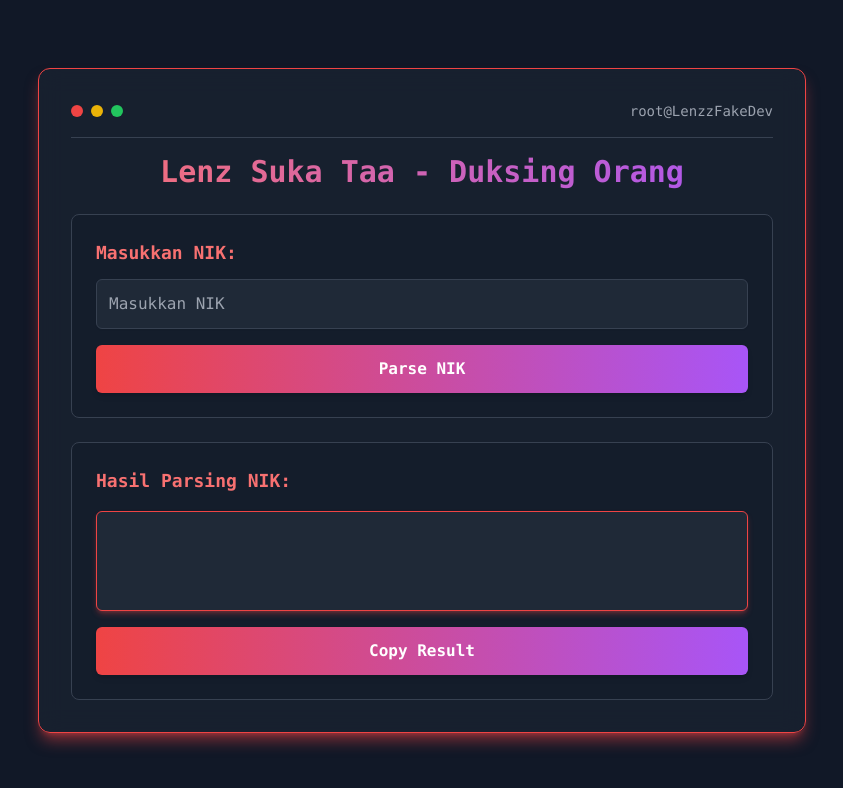
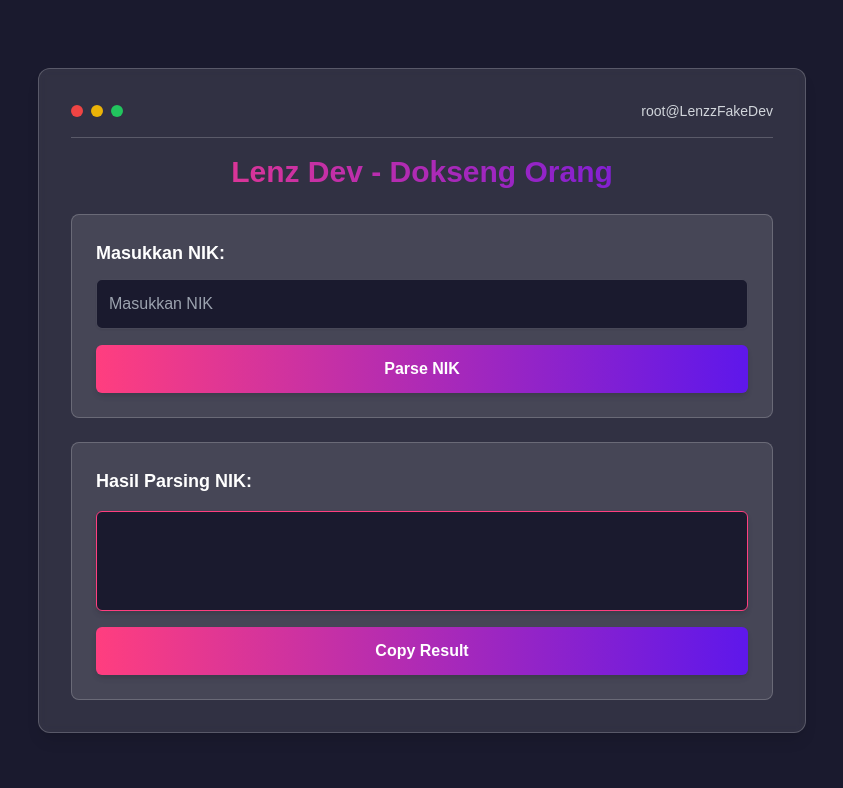
Before and after one commit to LenzDev/duksing, a plain HTML site: page index.html in a window 1280 px wide. Shown: the whole page, without its empty margins (218-1061 px from the left). Drawn offline with nearby package versions, Linux system fonts and the light colour scheme.

Commit message:
Update index.html

```diff
--- a/index.html
+++ b/index.html
@@ -3,12 +3,30 @@
 <head>
     <meta charset="UTF-8">
     <meta name="viewport" content="width=device-width, initial-scale=1.0">
-    <meta name="description" content="Tools dokseng orang by:LenzDev">
+    <meta name="description" content="Tools dokseng orang by: LenzDev">
     <meta property="og:image" content="https://f.top4top.io/p_33512x58s0.jpg">
     <title>Dokseng Orang</title>
     <script src="https://cdn.tailwindcss.com"></script>
-    <script type="text/javascript" src="src/nik-parser.js"></script>
     <script>
+        tailwind.config = {
+            theme: {
+                extend: {
+                    fontFamily: {
+                        poppins: ["Poppins", "sans-serif"],
+                    },
+                    colors: {
+                        primary: "#ff3e7f",
+                        secondary: "#5e17eb",
+                        dark: "#1a1a2e",
+                        glass: "rgba(255, 255, 255, 0.1)"
+                    },
+                    backdropBlur: {
+                        sm: "4px",
+                    }
+                }
+            }
+        };
+
         function parseNIK() {
             const nik = document.getElementById('nikInput').value;
             nikParse(nik, function(result) {
@@ -26,45 +44,51 @@
             });
         }
     </script>
+    <style>
+        ::selection {
+            background: #ff3e7f;
+            color: white;
+        }
+    </style>
 </head>
-<body class="bg-gray-900 text-red-400 font-mono flex items-center justify-center min-h-screen">
+<body class="bg-dark text-white font-poppins flex items-center justify-center min-h-screen">
 
-    <div class="relative bg-gray-800 bg-opacity-50 border border-red-500 shadow-lg shadow-red-500/50 rounded-xl p-8 w-full max-w-3xl backdrop-blur-md">
+    <div class="relative bg-glass border border-white/20 backdrop-blur-sm shadow-lg rounded-xl p-8 w-full max-w-3xl">
 
         <!-- HEADER -->
-        <div class="flex justify-between items-center border-b border-gray-700 pb-4">
+        <div class="flex justify-between items-center border-b border-white/20 pb-4">
             <div class="flex items-center space-x-2">
                 <div class="w-3 h-3 bg-red-500 rounded-full"></div>
                 <div class="w-3 h-3 bg-yellow-500 rounded-full"></div>
                 <div class="w-3 h-3 bg-green-500 rounded-full"></div>
             </div>
-            <span class="text-sm text-gray-400">root@LenzzFakeDev</span>
+            <span class="text-sm text-gray-300">root@LenzzFakeDev</span>
         </div>
 
         <!-- TITLE -->
-        <h1 class="text-3xl font-bold text-transparent bg-clip-text bg-gradient-to-r from-red-400 to-purple-500 text-center mt-4">
-            Lenz Suka Taa - Duksing Orang
+        <h1 class="text-3xl font-bold text-center mt-4 bg-clip-text text-transparent bg-gradient-to-r from-primary to-secondary">
+            Lenz Dev - Dokseng Orang
         </h1>
 
         <!-- INPUT FORM -->
-        <div class="bg-gray-900 bg-opacity-30 border border-gray-700 p-6 rounded-lg mt-6">
+        <div class="bg-white/10 border border-white/20 p-6 rounded-lg mt-6">
             <label for="nikInput" class="block text-lg font-semibold mb-3">Masukkan NIK:</label>
             <input type="text" id="nikInput" placeholder="Masukkan NIK"
-                class="w-full p-3 bg-gray-800 text-red-400 border border-gray-700 rounded-md shadow-sm focus:outline-none focus:ring-2 focus:ring-red-400 transition duration-300"/>
+                class="w-full p-3 bg-dark text-white border border-white/20 rounded-md shadow-sm focus:outline-none focus:ring-2 focus:ring-primary transition duration-300"/>
 
             <button onclick="parseNIK()"
-                class="w-full mt-4 py-3 bg-gradient-to-r from-red-500 to-purple-500 text-white font-semibold rounded-md shadow-md hover:shadow-lg hover:from-red-600 hover:to-purple-600 transition-all duration-300">
+                class="w-full mt-4 py-3 bg-gradient-to-r from-primary to-secondary text-white font-semibold rounded-md shadow-md hover:shadow-lg hover:from-primary/80 hover:to-secondary/80 transition-all duration-300">
                 Parse NIK
             </button>
         </div>
 
         <!-- RESULT SECTION -->
-        <div class="bg-gray-900 bg-opacity-30 border border-gray-700 p-6 rounded-lg mt-6">
+        <div class="bg-white/10 border border-white/20 p-6 rounded-lg mt-6">
             <strong class="text-lg">Hasil Parsing NIK:</strong>
-            <pre id="result" class="bg-gray-800 text-red-400 p-4 mt-4 rounded-md overflow-x-auto min-h-[100px] border border-red-500 shadow-md shadow-red-500/30"></pre>
+            <pre id="result" class="bg-dark text-white p-4 mt-4 rounded-md overflow-x-auto min-h-[100px] border border-primary shadow-md"></pre>
 
             <button onclick="copyToClipboard()"
-                class="mt-4 w-full py-3 bg-gradient-to-r from-red-500 to-purple-500 text-white font-semibold rounded-md shadow-md hover:shadow-lg hover:from-red-600 hover:to-purple-600 transition-all duration-300">
+                class="mt-4 w-full py-3 bg-gradient-to-r from-primary to-secondary text-white font-semibold rounded-md shadow-md hover:shadow-lg hover:from-primary/80 hover:to-secondary/80 transition-all duration-300">
                 Copy Result
             </button>
         </div>
```
